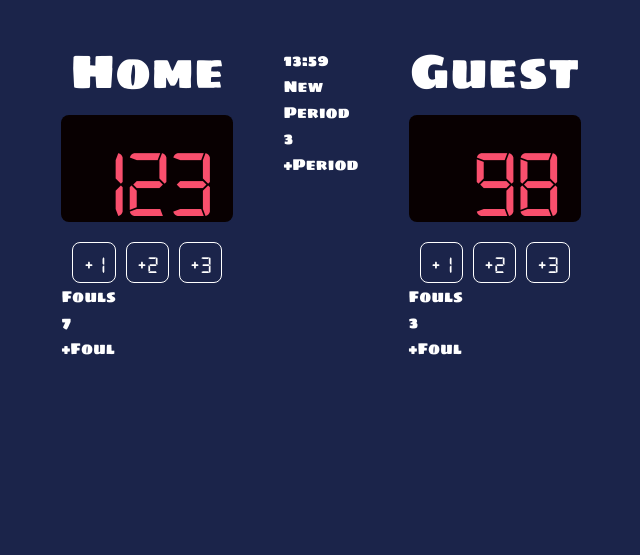
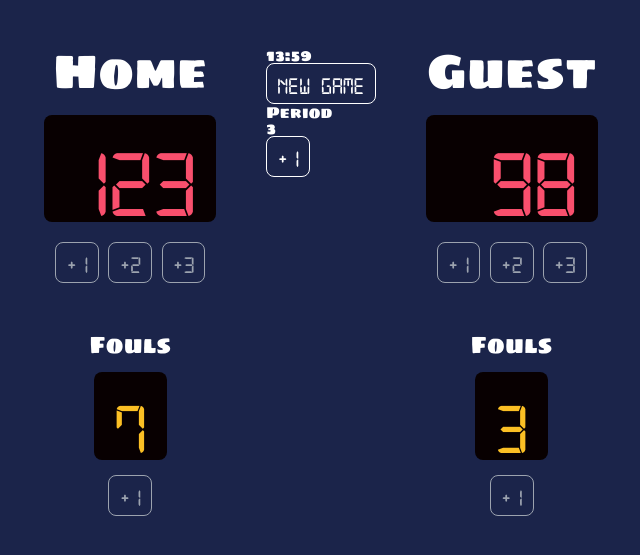
Before and after one commit to ipaulaa/basketball-scoreboard, a plain HTML site: page index.html in a window 1280 px wide. Shown: the part 133-688 px from the top of the page, without its empty margins (319-959 px from the left). Drawn offline with Linux system fonts and the light colour scheme.

Commit message:
:sparkles: feat: style .score section

```diff
--- a/index.html
+++ b/index.html
@@ -26,47 +26,47 @@
         <section class="home">
           <div class="score">
             <h2>Home</h2>
-            <p id="home-score">123</p>
+            <p class="panel" id="home-score">123</p>
             <div class="btns">
-              <button id="home-btn-1">+1</button>
-              <button id="home-btn-2">+2</button>
-              <button id="home-btn-3">+3</button>
+              <button disabled id="home-btn-1">+1</button>
+              <button disabled id="home-btn-2">+2</button>
+              <button disabled id="home-btn-3">+3</button>
             </div>
           </div>
 
           <div class="fouls">
             <h3>Fouls</h3>
-            <p id="home-fouls">7</p>
-            <button id="home-btn-foul">+Foul</button>
+            <p class="panel" id="home-fouls">7</p>
+            <button disabled id="home-btn-foul">+1</button>
           </div>
         </section>
 
         <section class="controls">
           <p class="timer">13:59</p>
           <!-- New / Quit / Stop / Continue -->
-          <button id="btn-action">New</button>
+          <button id="btn-action">New Game</button>
           <div class="period">
             <h2>Period</h2>
             <p>3</p>
-            <button id="btn-period">+Period</button>
+            <button id="btn-period">+1</button>
           </div>
         </section>
 
         <section class="guest">
           <div class="score">
             <h2>Guest</h2>
-            <p id="guest-score">98</p>
+            <p class="panel" id="guest-score">98</p>
             <div class="btns">
-              <button id="guest-btn-1">+1</button>
-              <button id="guest-btn-2">+2</button>
-              <button id="guest-btn-3">+3</button>
+              <button disabled id="guest-btn-1">+1</button>
+              <button disabled id="guest-btn-2">+2</button>
+              <button disabled id="guest-btn-3">+3</button>
             </div>
           </div>
 
           <div class="fouls">
             <h3>Fouls</h3>
-            <p id="guest-fouls">3</p>
-            <button id="guest-btn-foul">+Foul</button>
+            <p class="panel" id="guest-fouls">3</p>
+            <button disabled id="guest-btn-foul">+1</button>
           </div>
         </section>
       </main>
--- a/src/css/style.css
+++ b/src/css/style.css
@@ -7,6 +7,7 @@ body {
   color: #fff;
   background-color: #1b244a;
   font-family: "Sigmar One", sans-serif;
+  line-height: 1;
 }
 
 header {
@@ -23,7 +24,6 @@ img {
 
 h1 {
   font-size: 2rem;
-  line-height: 1;
 }
 
 main {
@@ -36,30 +36,38 @@ main {
 section {
 }
 
-.score {
+.score,
+.fouls {
   display: flex;
   flex-direction: column;
   justify-content: flex-start;
   align-items: center;
+}
+
+.score {
   gap: 20px;
+  margin-bottom: 50px;
 }
 
 .score h2 {
   font-size: 3rem;
-  line-height: 1;
+}
+
+.panel {
+  padding: 20px 20px 10px;
+  background-color: #080001;
+  border-radius: 8px;
+
+  font-family: "Digital 7", monospace;
+  line-height: 0.8;
+  text-align: right;
 }
 
 .score p {
   width: 172px;
-  padding: 20px 20px 10px;
   color: #f94f6d;
-  background-color: #080001;
-  border-radius: 8px;
 
-  font-family: "Digital 7", monospace;
   font-size: 6rem;
-  line-height: 0.8;
-  text-align: right;
 }
 
 .btns {
@@ -68,22 +76,43 @@ section {
   justify-content: space-between;
 }
 
-.btns button {
+button:disabled {
+  color: #9ca3af;
+  border-color: #9ca3af;
+  cursor: not-allowed;
+}
+
+button {
   padding: 10px;
   border: 1px solid #fff;
   border-radius: 8px;
+  cursor: pointer;
+
   font-family: "Digital 7", monospace;
   font-size: 1.5rem;
   line-height: 0.8;
-
-  cursor: pointer;
 }
 
-button:hover {
+button:hover:not(:disabled) {
   color: #47ffb6;
   border-color: #47ffb6;
 }
 
-button:active {
+button:active:not(:disabled) {
   transform: scale(0.96);
 }
+
+.fouls {
+  gap: 15px;
+}
+
+.fouls h3 {
+  font-size: 1.5rem;
+}
+
+.fouls p {
+  width: fit-content;
+  color: #fbbf24;
+
+  font-size: 4.5rem;
+}
```
